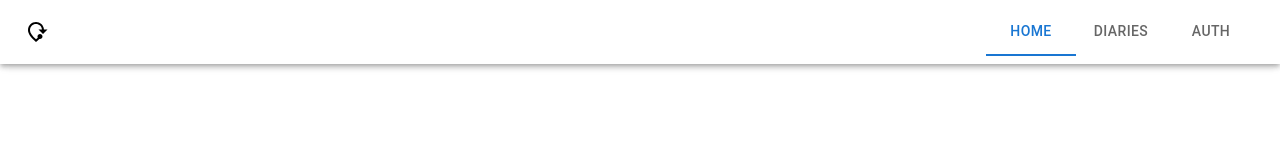
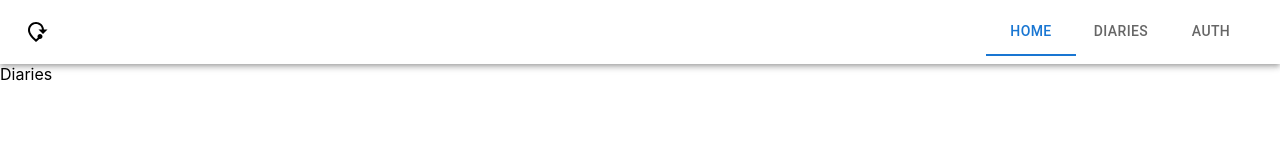
Before and after one commit to oleksandrivanyshyn/MERN-Travel-Diaries, a React (Create React App) app in the folder frontend/: page /diaries in a window 1280 px wide. Shown: the top 160 px of the page. Built offline with nearby package versions, Linux system fonts and the light colour scheme.

Commit message:
feat: add routing with React Router and create Home, Diaries, and Auth components

```diff
--- a/frontend/src/App.js
+++ b/frontend/src/App.js
@@ -1,11 +1,22 @@
 import Header from './header/Header';
+import { Route, Routes } from 'react-router-dom';
+import Home from './home/Home';
+import Diaries from './diaries/Diaries';
+import Auth from './auth/Auth';
 
 function App() {
   return (
     <div>
       <header>
-        <Header></Header>
+        <Header />
       </header>
+      <section>
+        <Routes>
+          <Route path="/" element={<Home />} />
+          <Route path="/diaries" element={<Diaries />} />
+          <Route path="/auth" element={<Auth />} />
+        </Routes>
+      </section>
     </div>
   );
 }
--- /dev/null
+++ b/frontend/src/auth/Auth.js
@@ -0,0 +1,7 @@
+import React from 'react';
+
+const Auth = () => {
+  return <div>Auth</div>;
+};
+
+export default Auth;
--- /dev/null
+++ b/frontend/src/diaries/Diaries.js
@@ -0,0 +1,10 @@
+
+
+const Diaries = () => {
+
+  return (
+   <div>Diaries</div>
+  );
+};
+
+export default Diaries;
--- a/frontend/src/header/Header.js
+++ b/frontend/src/header/Header.js
@@ -1,11 +1,14 @@
 import React from 'react';
 import { AppBar, Toolbar, Tabs, Tab } from '@mui/material';
 import ModeOfTravelIcon from '@mui/icons-material/ModeOfTravel';
-const linksArray = ['Home', 'Diaries', 'Auth'];
+import { Link } from 'react-router-dom';
+
+const linksArray = ['home', 'diaries', 'auth'];
+
 const Header = () => {
   const [value, setValue] = React.useState(0);
   return (
-    <AppBar sx={{ backgroundColor: 'transparent' }}>
+    <AppBar sx={{ backgroundColor: 'transparent', position: 'sticky' }}>
       <Toolbar>
         <ModeOfTravelIcon sx={{ color: 'black' }} />
         <Tabs
@@ -15,6 +18,8 @@
         >
           {linksArray.map((link, index) => (
             <Tab
+              component={Link}
+              to={link === 'home' ? '/' : `/${link}`}
               sx={{
                 textDecoration: 'none',
                 ':hover': {
--- /dev/null
+++ b/frontend/src/home/Home.js
@@ -0,0 +1,5 @@
+const Home = () => {
+  return <div>Home</div>;
+};
+
+export default Home;
--- a/frontend/src/index.js
+++ b/frontend/src/index.js
@@ -1,10 +1,13 @@
-import React from "react";
-import ReactDOM from "react-dom/client";
-import "./index.css";
-import App from "./App";
-const root = ReactDOM.createRoot(document.getElementById("root"));
+import React from 'react';
+import ReactDOM from 'react-dom/client';
+import './index.css';
+import App from './App';
+import { BrowserRouter } from 'react-router-dom';
+const root = ReactDOM.createRoot(document.getElementById('root'));
 root.render(
   <React.StrictMode>
-        <App />
-  </React.StrictMode>
+    <BrowserRouter>
+      <App />
+    </BrowserRouter>
+  </React.StrictMode>,
 );
```
